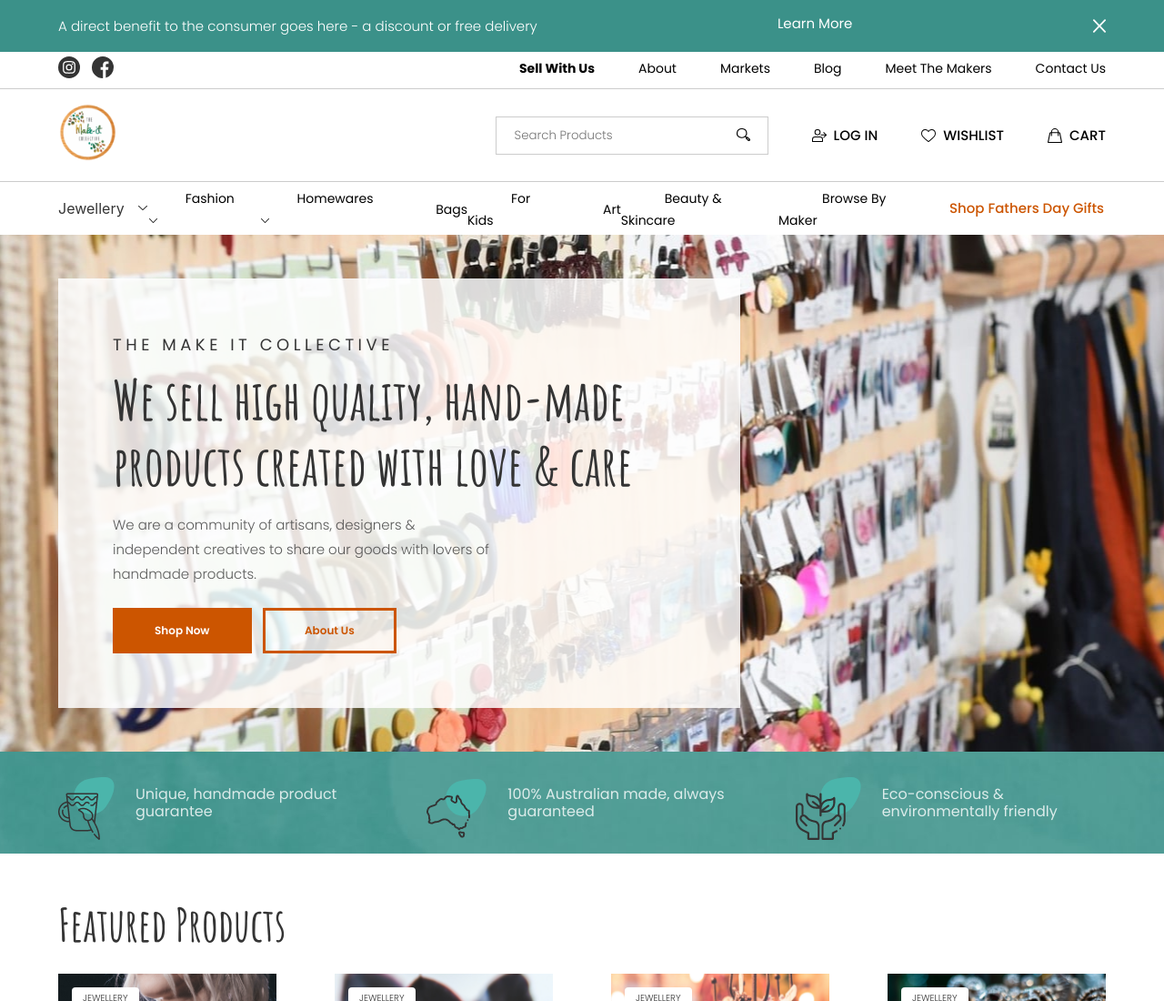
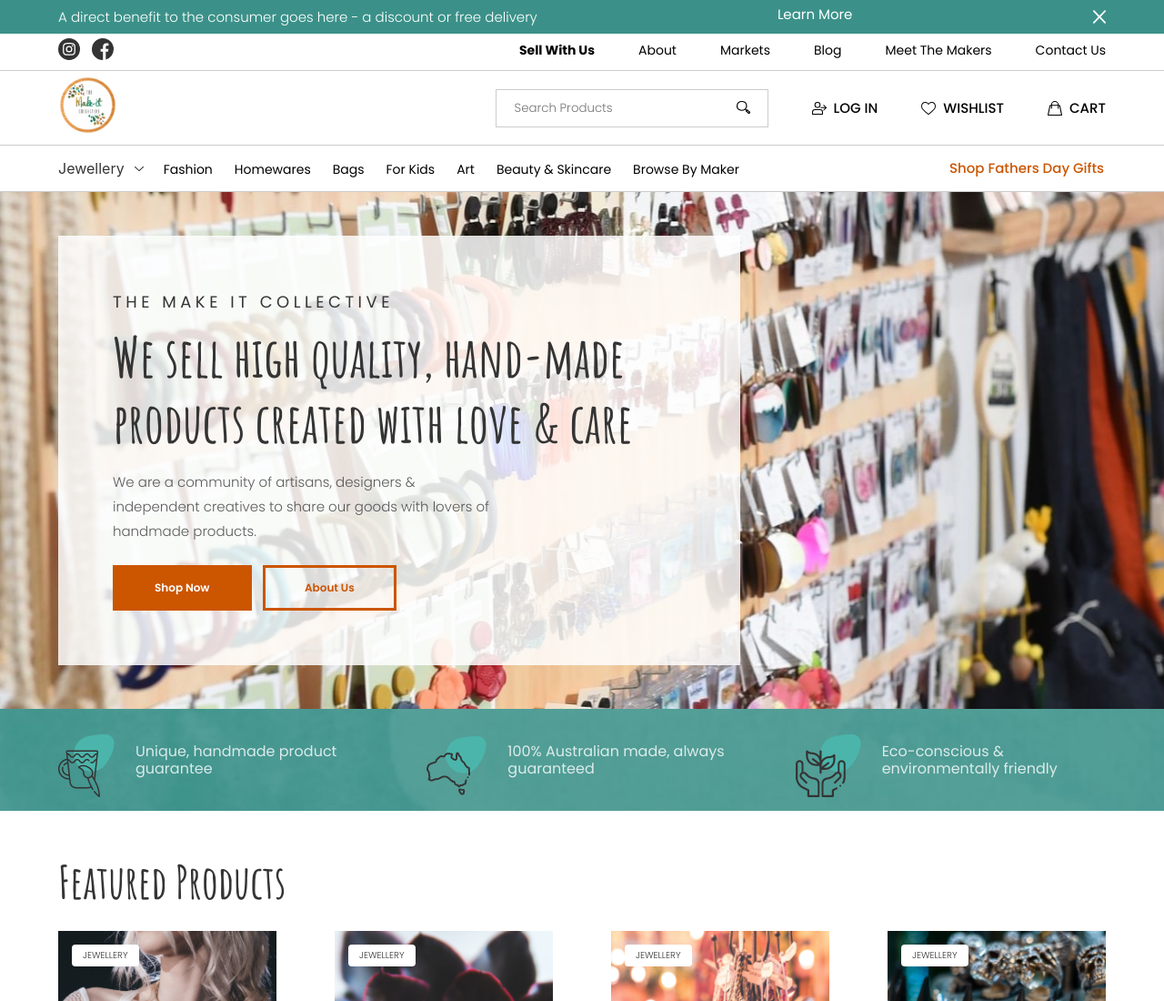
Before and after one commit to AdamElsbury/tmic, a plain HTML site: page index.html in a window 1280 px wide. Shown: the top 1100 px of the page at 91% size. Drawn offline with Linux system fonts and the light colour scheme.

Commit message:
Adjusted padding values in navigation bar

```diff
--- a/index.html
+++ b/index.html
@@ -10,7 +10,7 @@
   <title>Document</title>
 </head>
 <body class="is-relative">
-  <section class="section is-padding-small notification-bar" id="notification">
+  <section class="section is-padding-xs notification-bar" id="notification">
     <div class="container">
       <div class="columns">
         <div class="column is-flex is-flex-between text-white">
@@ -87,7 +87,7 @@
     </div>
   </section>
 
-  <section class="section is-padding-small border-bottom desktop-nav">
+  <section class="section is-padding-xs border-bottom desktop-nav">
     <div class="container">
       <div class="columns">
         <div class="column is-one-quarter">
@@ -121,7 +121,7 @@
     </div>
   </section>
 
-  <section class="section is-padding-xs desktop-nav">
+  <section class="section is-padding-xs desktop-nav border-bottom">
     <div class="container">
       <div class="columns">
         <div class="column">
@@ -131,7 +131,7 @@
                 <button class="button" aria-haspopup="true" aria-controls="dropdown-menu4">
                   <span>Jewellery</span>
                   <span class="icon is-small">
-                    <img src="assets/chevron.svg" alt="A chevron" class="nav-link-chevron ml-2">
+                    <img src="assets/chevron.svg" alt="A chevron" class="nav-link-chevron">
                   </span>
                 </button>
               </div>
@@ -151,13 +151,13 @@
             </div>
             </a>
           </li>
-          <li><a href="#" class="nav-link ml-6">Fashion <img src="assets/chevron.svg" alt="A chevron" class="nav-link-chevron ml-2"></a></li>
-          <li><a href="#" class="nav-link ml-6">Homewares <img src="assets/chevron.svg" alt="A chevron" class="nav-link-chevron ml-2"></a></li>
-          <li><a href="#" class="nav-link ml-6">Bags</a></li>
-          <li><a href="#" class="nav-link ml-6">For Kids</a></li>
-          <li><a href="#" class="nav-link ml-6">Art</a></li>
-          <li><a href="#" class="nav-link ml-6">Beauty & Skincare</a></li>
-          <li><a href="#" class="nav-link ml-6">Browse By Maker</a></li>
+          <li><a href="#" class="nav-link ml-5">Fashion</a></li>
+          <li><a href="#" class="nav-link ml-5">Homewares</a></li>
+          <li><a href="#" class="nav-link ml-5">Bags</a></li>
+          <li><a href="#" class="nav-link ml-5">For Kids</a></li>
+          <li><a href="#" class="nav-link ml-5">Art</a></li>
+          <li><a href="#" class="nav-link ml-5">Beauty & Skincare</a></li>
+          <li><a href="#" class="nav-link ml-5">Browse By Maker</a></li>
           </ul>
         </div>
         <div class="column is-2 text-right is-flex is-flex-center">
--- a/scss/components/img.scss
+++ b/scss/components/img.scss
@@ -49,7 +49,6 @@ img {
 
 .nav-link-chevron {
   max-width: 16px;
-  margin-bottom: 2px;
 }
 
 // Hero background
```
Also changed, not shown: css/main.css, 1 other file.
